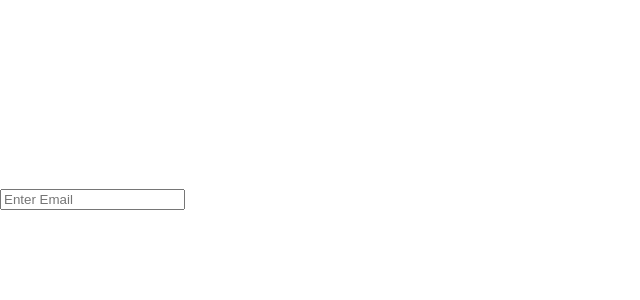
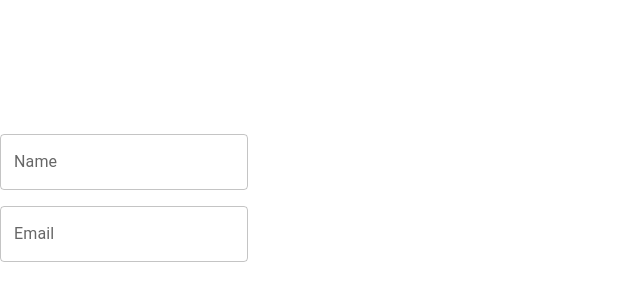
Before and after one commit to dibborah/react-hook-form-by-code-genix, a React (Vite) app: page / in a window 1280 px wide. Shown: the part 202-502 px from the top of the page, without its empty margins (0-640 px from the left). Built offline with nearby package versions, Linux system fonts and the light colour scheme; the HTML template or start-up script is replaced by a standard one.

Commit message:
Continuing on making the form using MUI

```diff
--- /dev/null
+++ b/src/constants.ts
@@ -0,0 +1,3 @@
+export const patterns = {
+    email: /^[\w!#$%&'*+/=?^`{|}~-]+(?:\.[\w!#$%&'*+/=?^`{|}~-]+)*@(?:[A-Z0-9](?:[A-Z0-9-]*[A-Z0-9])?\.)+[A-Z]{2,}$/
+}
--- a/src/users/components/Users.tsx
+++ b/src/users/components/Users.tsx
@@ -1,20 +1,18 @@
 import { useForm } from 'react-hook-form';
-type FormFields = {
-    name: string,
-    email: string,
-}
+import { Stack, TextField } from '@mui/material';
+import { Schema, schema } from '../types/schema';
+import { zodResolver } from '@hookform/resolvers/zod'
+
 const Users = () => {
-    const { register, handleSubmit, formState: { errors } } = useForm<FormFields>({mode:'all'});
-    const onSubmit = (data) => {
-        console.log(data);
-    }
-    return <form onSubmit={handleSubmit(onSubmit)}>
-        <input {...register('email', {
-            required: { value: true, message: 'Email is required' },
-            maxLength: { value: 8, message: 'Too many characters' },
-        })} placeholder='Enter Email' />
-        {errors?.email && <div style={{color: 'red'}}>{errors.email.message}</div>}
-    </form>
+    const { register, formState: {errors} } = useForm<Schema>({
+        mode: 'all',
+        resolver: zodResolver(schema)
+    });
+
+    return <Stack sx={{gap: 2}}>
+        <TextField {...register('name')} label='Name' />
+        <TextField {...register('email')} label='Email' />
+    </Stack>
 }
 
 export default Users;
--- /dev/null
+++ b/src/users/types/schema.ts
@@ -0,0 +1,11 @@
+import { z } from 'zod';
+import { patterns } from '../../constants';
+
+export const schema = z.object({
+    name: z.string().min(3, { message: 'Minimum 3 characters are required'}),
+    email: z.string().min(1, {message: 'Email is required'})
+    .refine((value) => patterns.email.test(value),
+      {message: 'Email is not Valid'})
+})
+
+export type Schema = z.infer<typeof schema>
```
